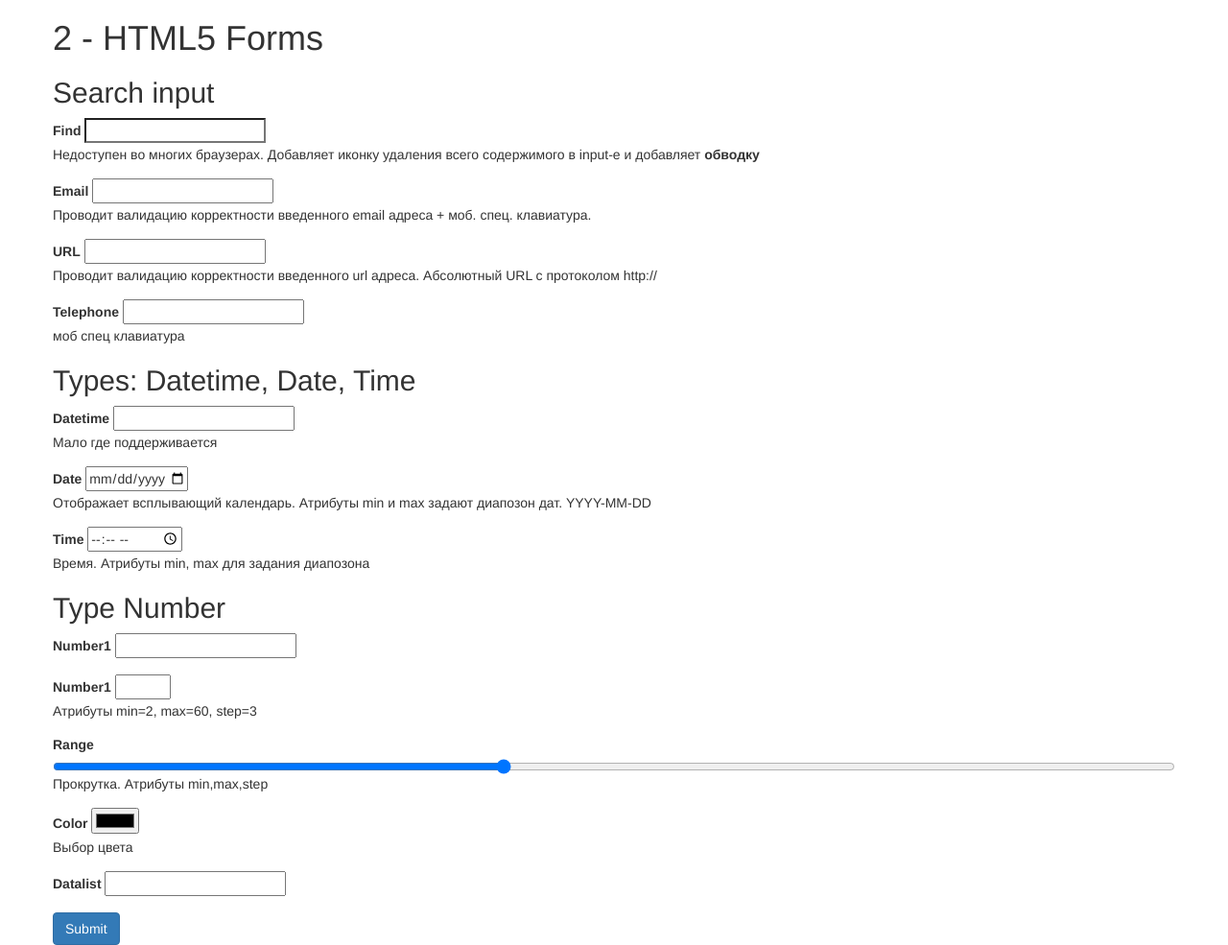
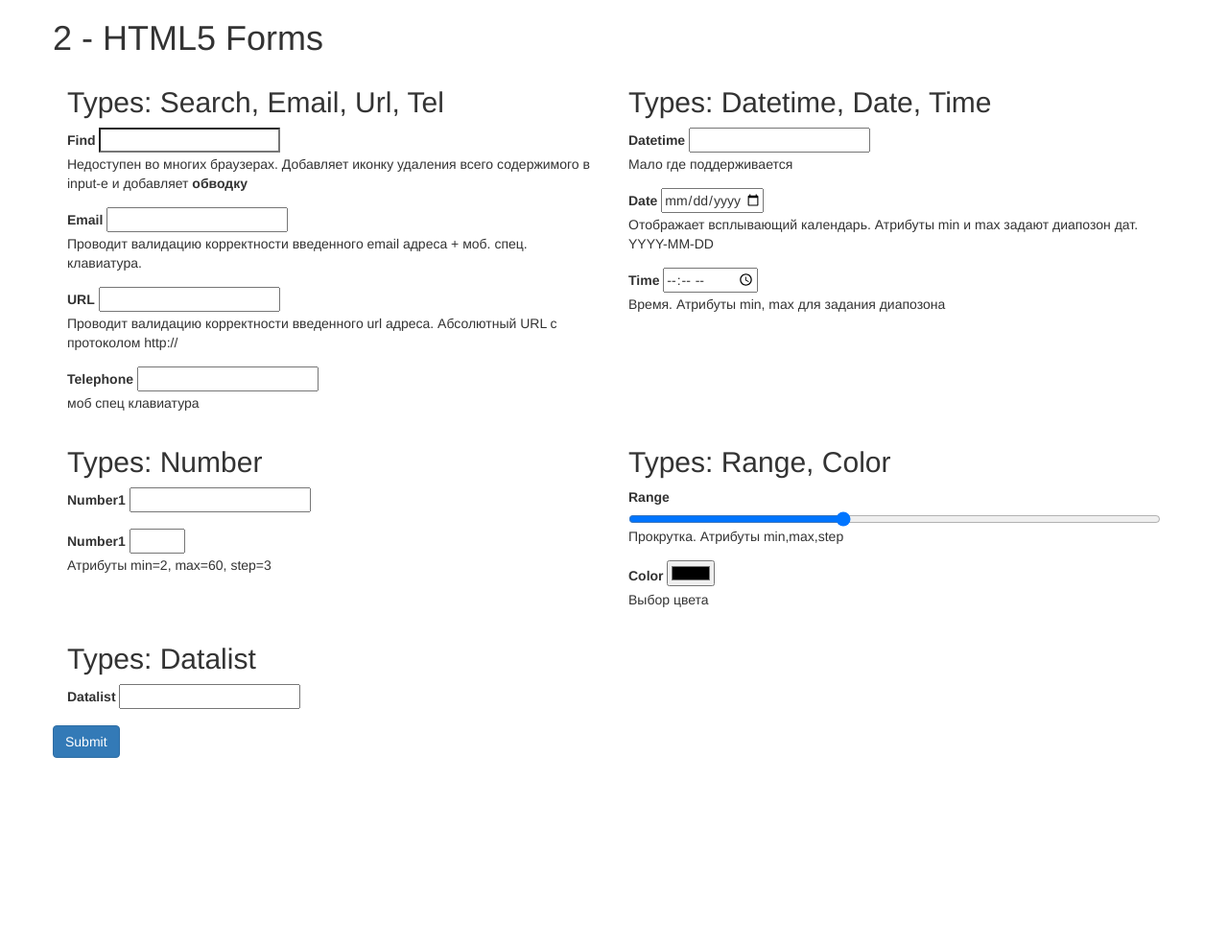
Before and after one commit to Geloz-test/html5, a PHP site: page /lessons/2-forms/index.php in a window 1280 px wide. Shown: the whole page at 96% size. After the commit the page ends 790 px from the top, so only its background shows below. Run offline with PHP 8.4, Linux system fonts and the light colour scheme.

Commit message:
Make more pretty view for forms lesson

```diff
--- a/index.php
+++ b/index.php
@@ -15,7 +15,6 @@
     <body>
         <div class="main">
             <ul class="lessons">
-
                 <?php
                     foreach($lessons as $lessonData)
                     {
--- a/lessons/2-forms/index.php
+++ b/lessons/2-forms/index.php
@@ -6,11 +6,15 @@
     <link rel="stylesheet" href="/css/bootstrap.min.css"/>
 </head>
 <body>
+    <form action="<?php echo $_SERVER['PHP_SELF']; ?>" method="post">
         <div class="container">
             <div class="row">
                 <h1>2 - HTML5 Forms</h1>
-            <form action="<?php echo $_SERVER['PHP_SELF']; ?>" method="post">
-                <h2>Search input</h2>
+            </div>
+
+            <div class="row">
+                <div class="col-xs-12 col-md-6 col-sm-6 col-lg-6">
+                    <h2>Types: Search, Email, Url, Tel</h2>
                     <div class="form-group">
                         <label for="query">Find</label>
                         <input id="query" name="query" type="search"/>
@@ -34,6 +38,9 @@
                         <input id="telephone" name="telephone" type="tel"/>
                         <p>моб спец клавиатура</p>
                     </div>
+                </div>
+
+                <div class="col-xs-12 col-md-6 col-sm-6 col-lg-6">
                     <h2>Types: Datetime, Date, Time</h2>
 
                     <div class="form-group">
@@ -53,8 +60,12 @@
                         <input id="time" name="time" min="08:00" max="21:59" type="time"/>
                         <p>Время. Атрибуты min, max для задания диапозона</p>
                     </div>
+                </div>
+            </div>
 
-                <h2>Type Number</h2>
+            <div class="row">
+                <div class="col-xs-12 col-md-6 col-sm-6 col-lg-6">
+                    <h2>Types: Number</h2>
 
                     <div class="form-group">
                         <label for="num1">Number1</label>
@@ -65,23 +76,30 @@
                         <input id="num2" name="num2" type="number" min="2" max="60" step="3"/>
                         <p>Атрибуты min=2, max=60, step=3</p>
                     </div>
+                </div>
 
+                <div class="col-xs-12 col-md-6 col-sm-6 col-lg-6">
+                    <h2>Types: Range, Color</h2>
                     <div class="form-group">
                         <label for="range">Range</label>
                         <input id="range" name="range" min="3" max="33" step="3" value="15" type="range"/>
                         <p>Прокрутка. Атрибуты min,max,step</p>
                     </div>
-
                     <div class="form-group">
                         <label for="color">Color</label>
                         <input id="color" name="color" type="color"/>
                         <p>Выбор цвета</p>
                     </div>
+                </div>
 
+                <div class="col-xs-12 col-md-6 col-sm-6 col-lg-6">
+                    <h2>Types: Datalist</h2>
                     <div class="form-group">
                         <label for="datalist">Datalist</label>
                         <input id="datalist" name="datalist" list="source" type="text"/>
                     </div>
+                </div>
+
 
                 <datalist id="source">
                     <option value="1">1</option>
@@ -91,10 +109,15 @@
                     <option value="5">5</option>
                 </datalist>
 
-                <input class="btn btn-primary" type="submit"/>
-            </form>
+                <div class="col-xs-12 col-md-6 col-sm-6 col-lg-6">
+                    &nbsp;
                 </div>
             </div>
+            <div class="row">
+                <input class="btn btn-primary" type="submit"/>
+            </div>
+        </div>
+    </form>
     <script src="/js/jquery-1.11.3.min.js"></script>
     <script src="/js/bootstrap.min.js"></script>
 </body>
```
Lines whose indentation alone changed are shown as unchanged.
